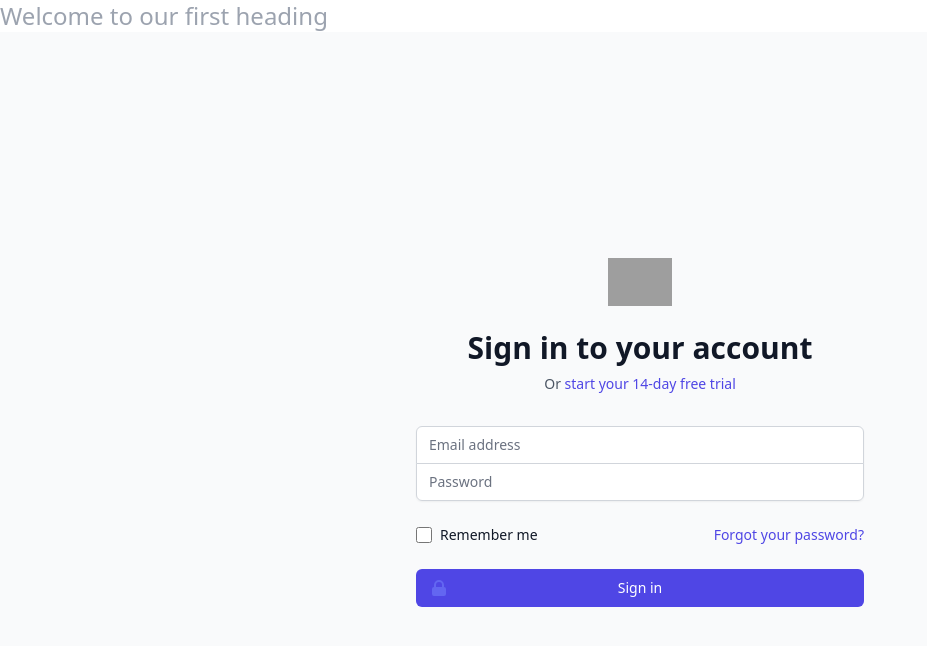
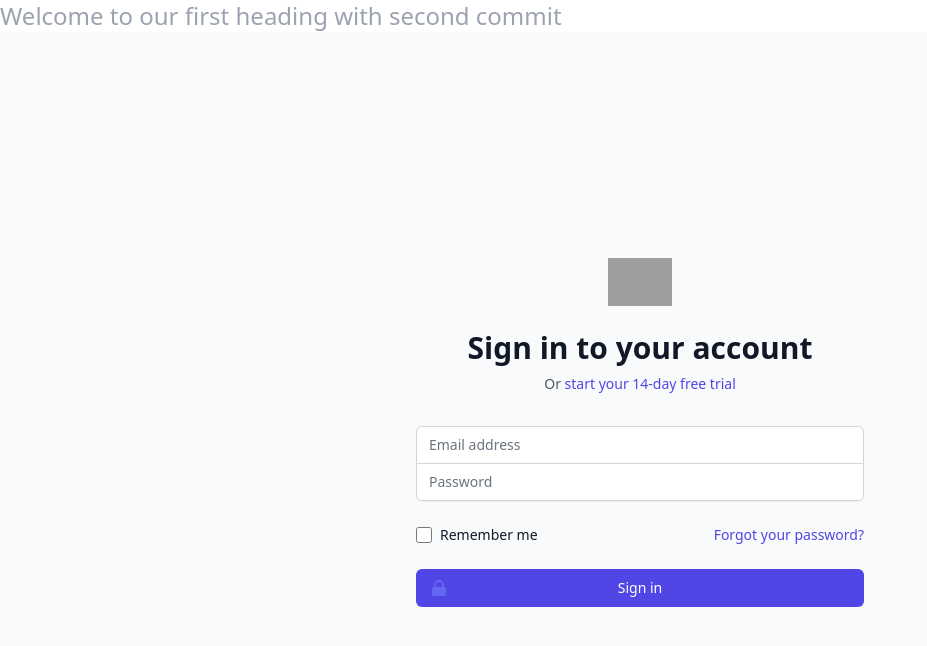
Before and after one commit to shivamkmr335/Angular-Test, an Angular app: page / in a window 1280 px wide. Shown: the top 646 px of the page, without its empty margins (0-927 px from the left). Built offline with nearby package versions, Linux system fonts and the light colour scheme; grey boxes are pictures that could not be loaded.

Commit message:
Second Commit

```diff
--- a/src/app/app.component.html
+++ b/src/app/app.component.html
@@ -1,5 +1,5 @@
 
-<h1 class="text-gray-400 text-2xl">Welcome to our first heading</h1>
+<h1 class="text-gray-400 text-2xl">Welcome to our first heading with second commit</h1>
 
 
 
```
